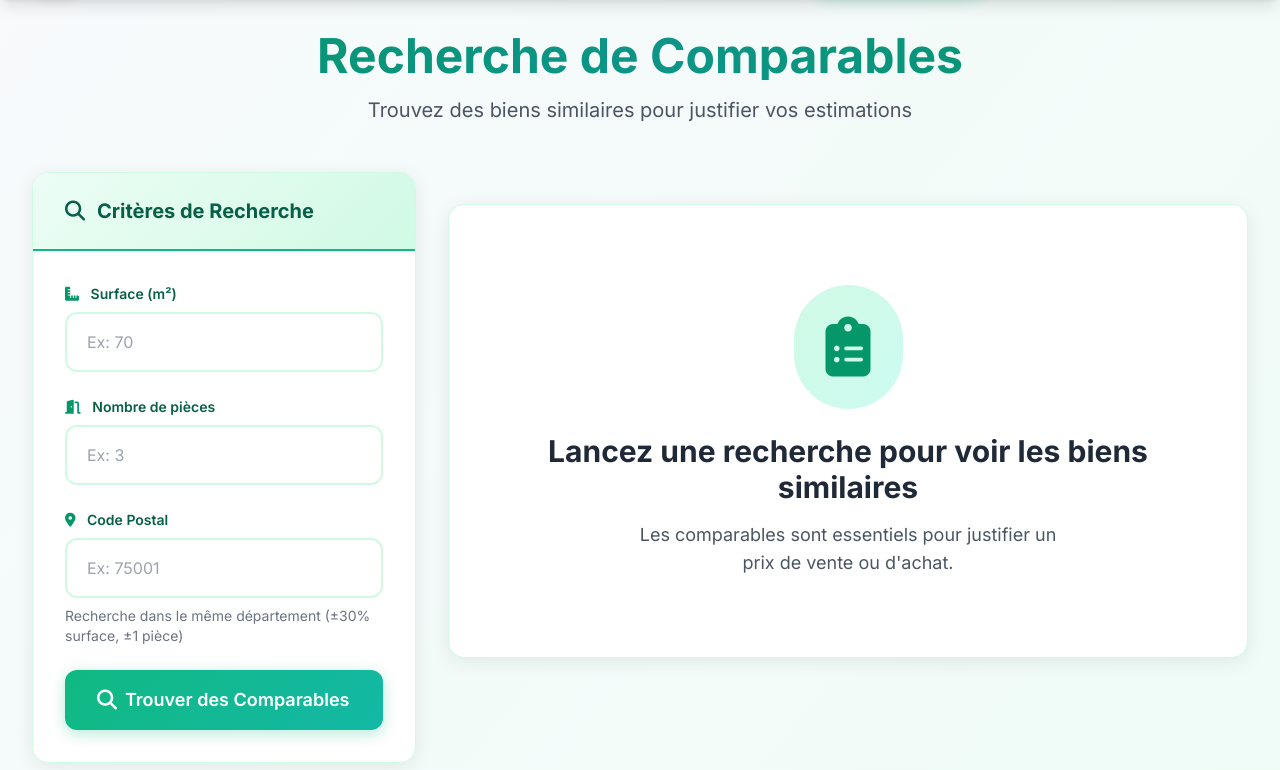
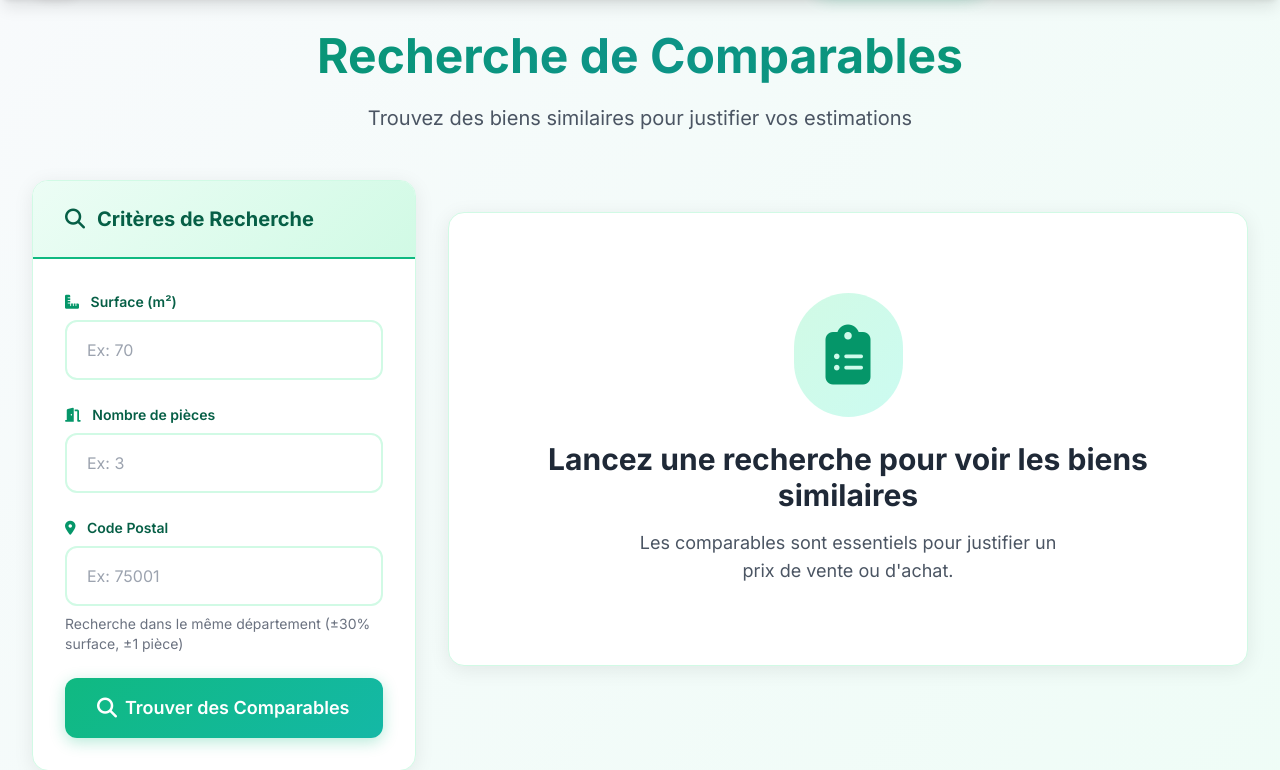
Before and after one commit to RaphaelCalhegas/Bigdata, a Flask app: page /similaires in a window 1280 px wide. Shown: the part 65-835 px from the top of the page. Run offline with Flask 3, Linux system fonts and the light colour scheme; the visitor is signed in with stand-in values (Sample User, id 1); some libraries are stand-ins or nearby versions.

Commit message:
New folder

```diff
--- a/templates/analyse_marche.html
+++ b/templates/analyse_marche.html
@@ -7,7 +7,7 @@
 
     <!-- Header -->
     <div class="text-center mb-12 fade-in">
-        <h1 class="text-5xl font-bold mb-4 bg-gradient-to-r from-emerald-600 via-teal-600 to-emerald-600 bg-clip-text text-transparent">
+        <h1 class="text-5xl font-bold mb-4 pb-2 bg-gradient-to-r from-emerald-600 via-teal-600 to-emerald-600 bg-clip-text text-transparent">
             Analyse de Marché
         </h1>
         <p class="text-xl text-gray-600">Statistiques détaillées et insights sur le marché immobilier par département — Données DVF 2025</p>
--- a/templates/cartographie.html
+++ b/templates/cartographie.html
@@ -6,7 +6,7 @@
 <div class="max-w-7xl mx-auto">
     <!-- Header -->
     <div class="text-center mb-12 fade-in">
-        <h1 class="text-5xl font-bold mb-4 bg-gradient-to-r from-emerald-600 via-teal-600 to-emerald-600 bg-clip-text text-transparent">
+        <h1 class="text-5xl font-bold mb-4 pb-2 bg-gradient-to-r from-emerald-600 via-teal-600 to-emerald-600 bg-clip-text text-transparent">
             Cartographie Interactive
         </h1>
         <p class="text-xl text-gray-600">Visualisez les transactions immobilières et les clusters de marché</p>
--- a/templates/opportunites.html
+++ b/templates/opportunites.html
@@ -7,7 +7,7 @@
 
     <!-- Header -->
     <div class="text-center mb-12 fade-in">
-        <h1 class="text-5xl font-bold mb-4 bg-gradient-to-r from-emerald-600 via-teal-600 to-emerald-600 bg-clip-text text-transparent">
+        <h1 class="text-5xl font-bold mb-4 pb-2 bg-gradient-to-r from-emerald-600 via-teal-600 to-emerald-600 bg-clip-text text-transparent">
             Opportunités d'Investissement
         </h1>
         <p class="text-xl text-gray-600">Détection intelligente de biens sous-évalués via Isolation Forest</p>
--- a/templates/similaires.html
+++ b/templates/similaires.html
@@ -7,7 +7,7 @@
 
     <!-- Header -->
     <div class="text-center mb-12 fade-in">
-        <h1 class="text-5xl font-bold mb-4 bg-gradient-to-r from-emerald-600 via-teal-600 to-emerald-600 bg-clip-text text-transparent">
+        <h1 class="text-5xl font-bold mb-4 pb-2 bg-gradient-to-r from-emerald-600 via-teal-600 to-emerald-600 bg-clip-text text-transparent">
             Recherche de Comparables
         </h1>
         <p class="text-xl text-gray-600">Trouvez des biens similaires pour justifier vos estimations</p>
```
